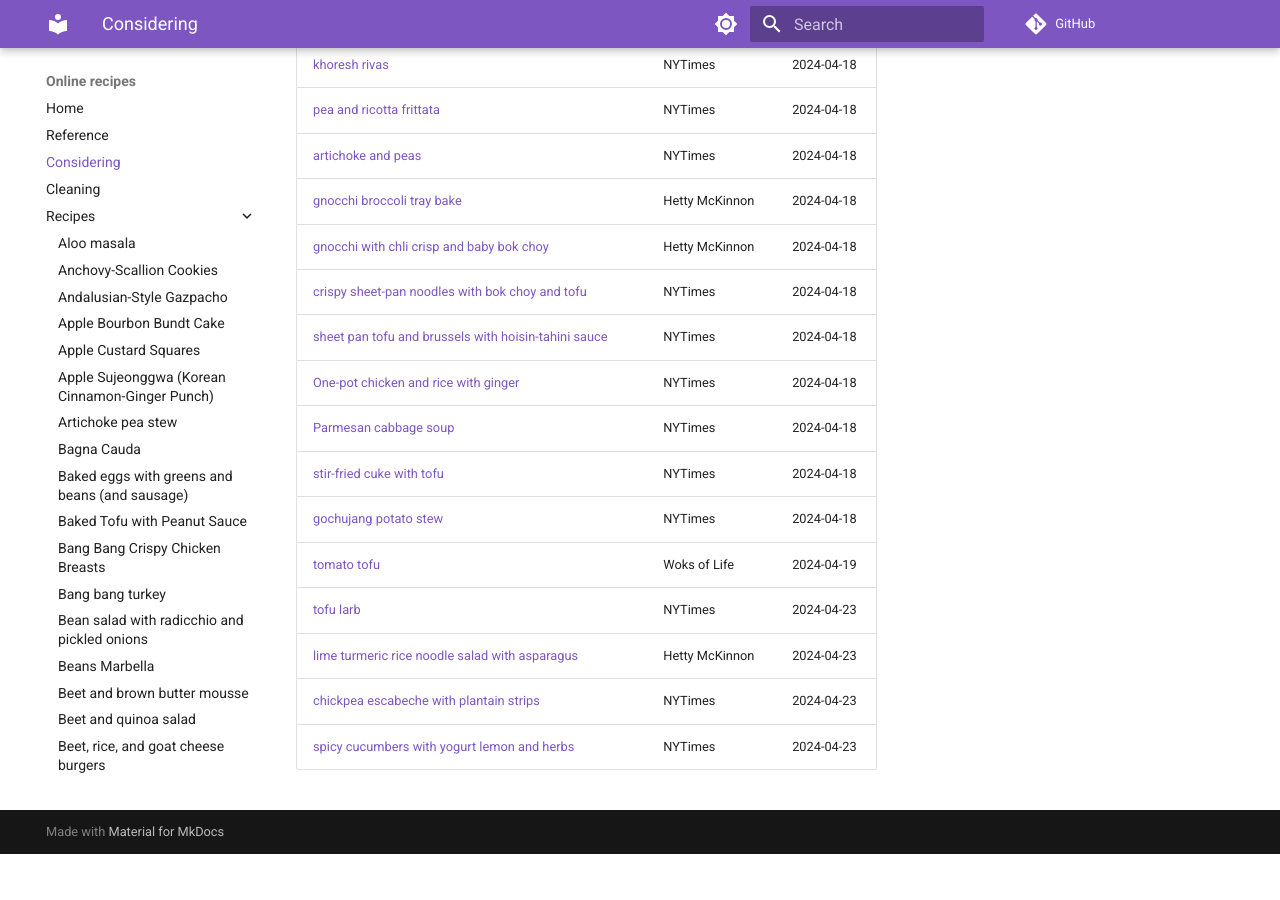
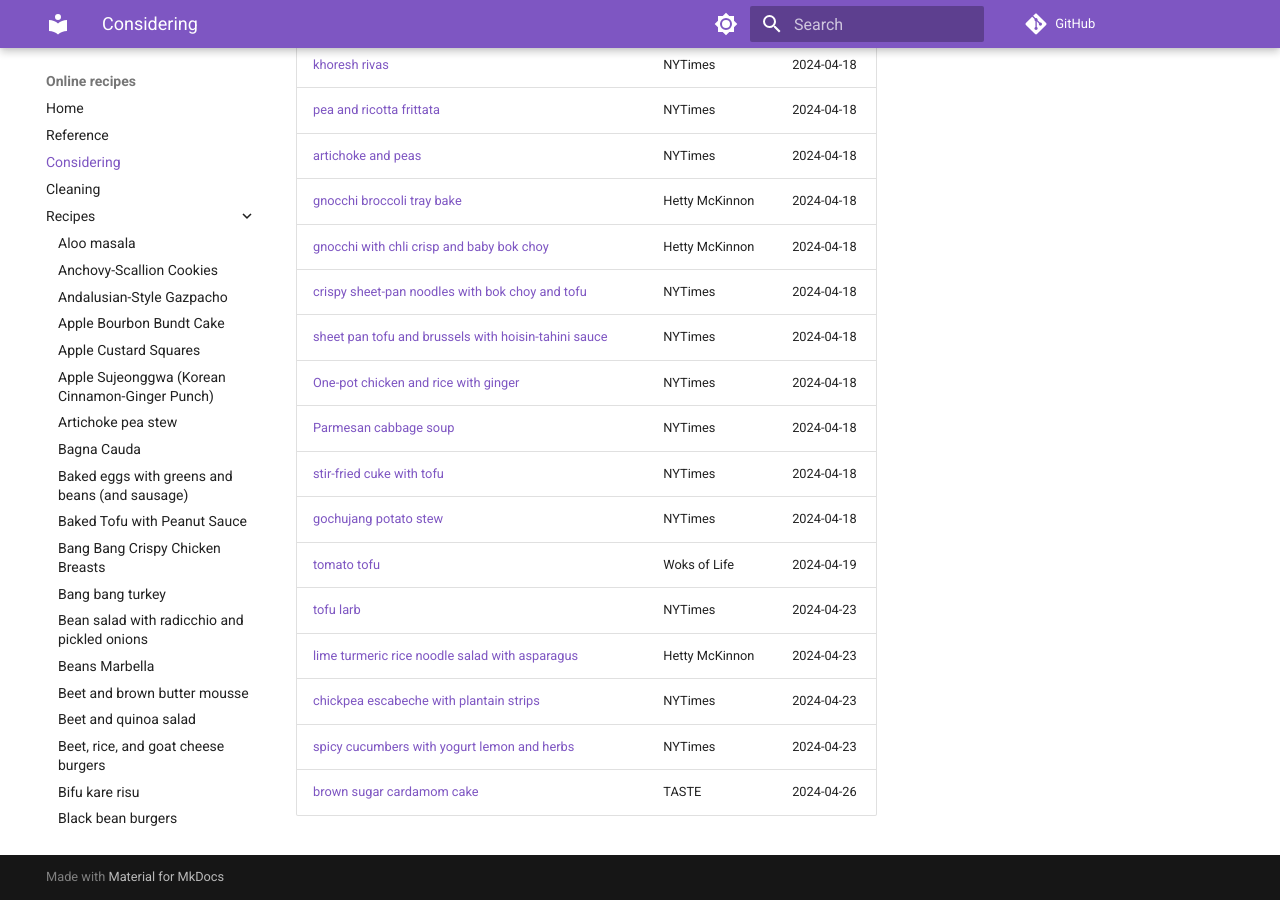
Before and after one commit to billbrod/recipes, an MkDocs documentation site: the page built from docs/considering.md, in a window 1280 px wide and 900 px high, scrolled down 2957 px. Built offline with MkDocs 1.6.1 and Material for MkDocs 9.7.7, drawn with Linux system fonts in a browser that asks for light colours; comment, search, counter and statistics services are not loaded; before the commit the page ends 3811 px from its top, so only the background shows below that.

Commit message:
updates considering

```diff
--- a/docs/considering.md
+++ b/docs/considering.md
@@ -78,4 +78,5 @@
 | [tofu larb](https://cooking.nytimes.com/recipes/1022299-tofu-larb)                                                                                               | NYTimes         | 2024-04-23                       |
 | [lime turmeric rice noodle salad with asparagus](https://tovegetableswithlove.substack.com/p/lime-turmeric-rice-noodles-salad)                                   | Hetty McKinnon  | 2024-04-23                       |
 | [chickpea escabeche with plantain strips](https://cooking.nytimes.com/recipes/1024675-chickpeas-escabeche-with-plantain-strips)                                  | NYTimes         | 2024-04-23                       |
-| [spicy cucumbers with yogurt lemon and herbs](https://cooking.nytimes.com/recipes/1021278-spicy-cucumbers-with-yogurt-lemon-and-herbs)                           | NYTimes         | 2024-04-23                                 |
+| [spicy cucumbers with yogurt lemon and herbs](https://cooking.nytimes.com/recipes/1021278-spicy-cucumbers-with-yogurt-lemon-and-herbs)                           | NYTimes         | 2024-04-23                       |
+| [brown sugar cardamom cake](https://tastecooking.com/recipes/brown-sugar-cardamom-cake-with-coffee-glaze/)                                                       | TASTE           | 2024-04-26                                 |
```
